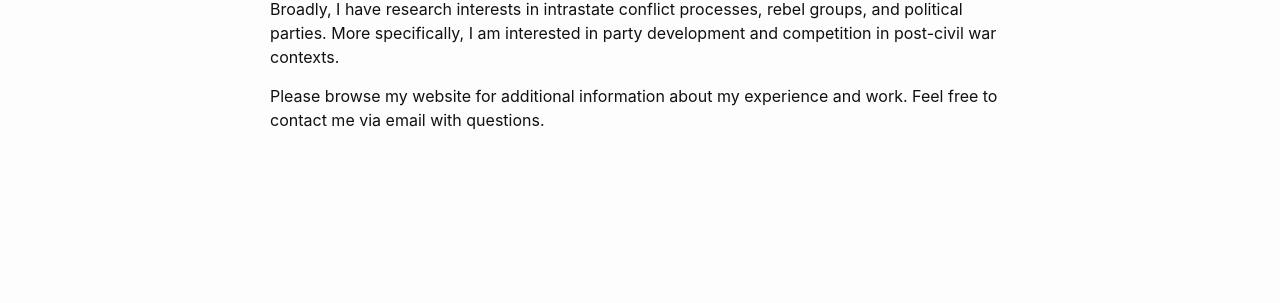
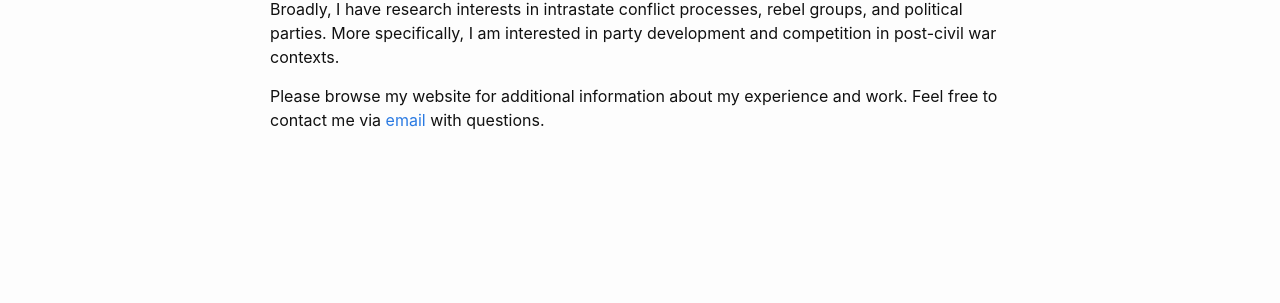
Before and after one commit to ryliewieseler/ryliewieseler.github.io, a Jekyll site: the page built from index.md, in a window 1280 px wide. Shown: the part 245-548 px from the top of the page. Built offline with Jekyll 4.4.1, drawn with Linux system fonts in a browser that asks for light colours; part of the change alters nothing that is shown.

```diff
--- a/index.md
+++ b/index.md
@@ -14,4 +14,4 @@ I am a first-year political science Ph.D. student at in the [Truman School of Go
 
 Broadly, I have research interests in intrastate conflict processes, rebel groups, and political parties. More specifically, I am interested in party development and competition in post-civil war contexts.
 
-Please browse my website for additional information about my experience and work. Feel free to contact me via email with questions.
+Please browse my website for additional information about my experience and work. Feel free to contact me via <a href = "mailto: rywqzv@umsystem.edu">email</a> with questions.
```
